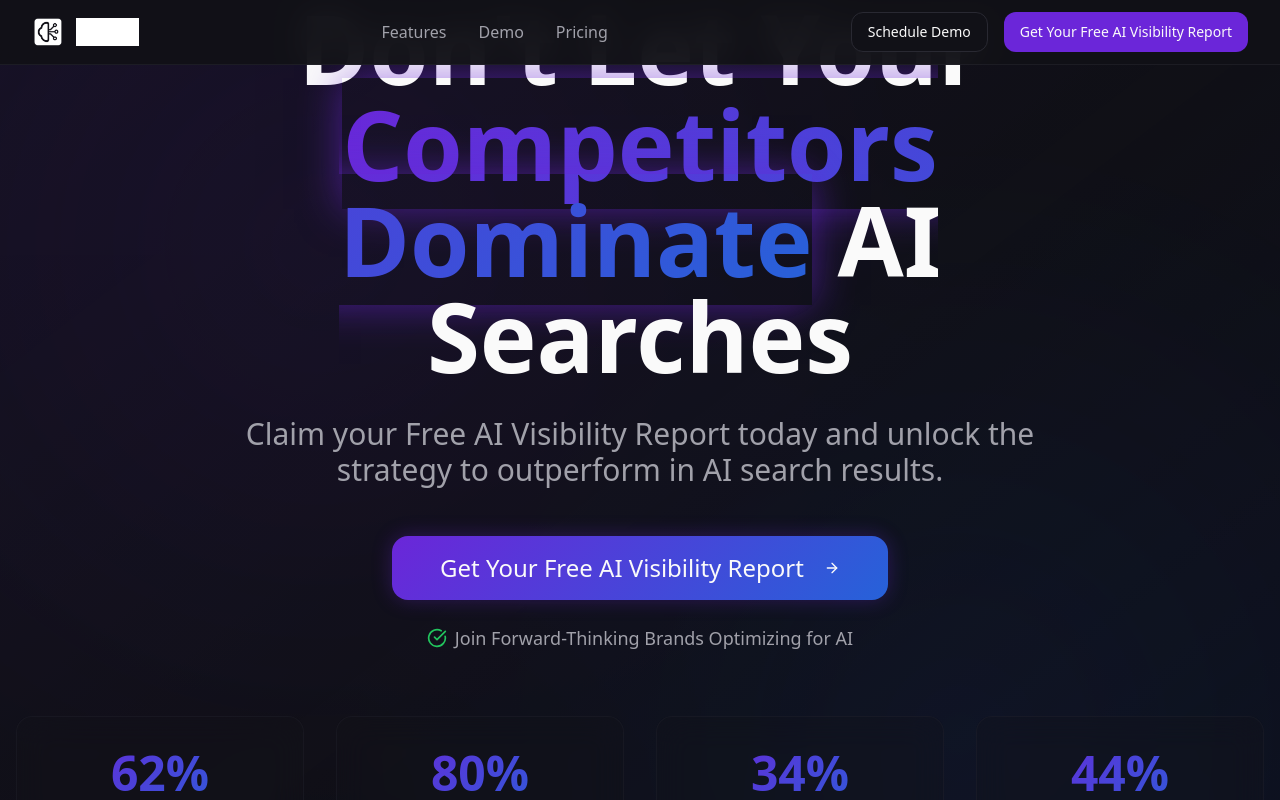
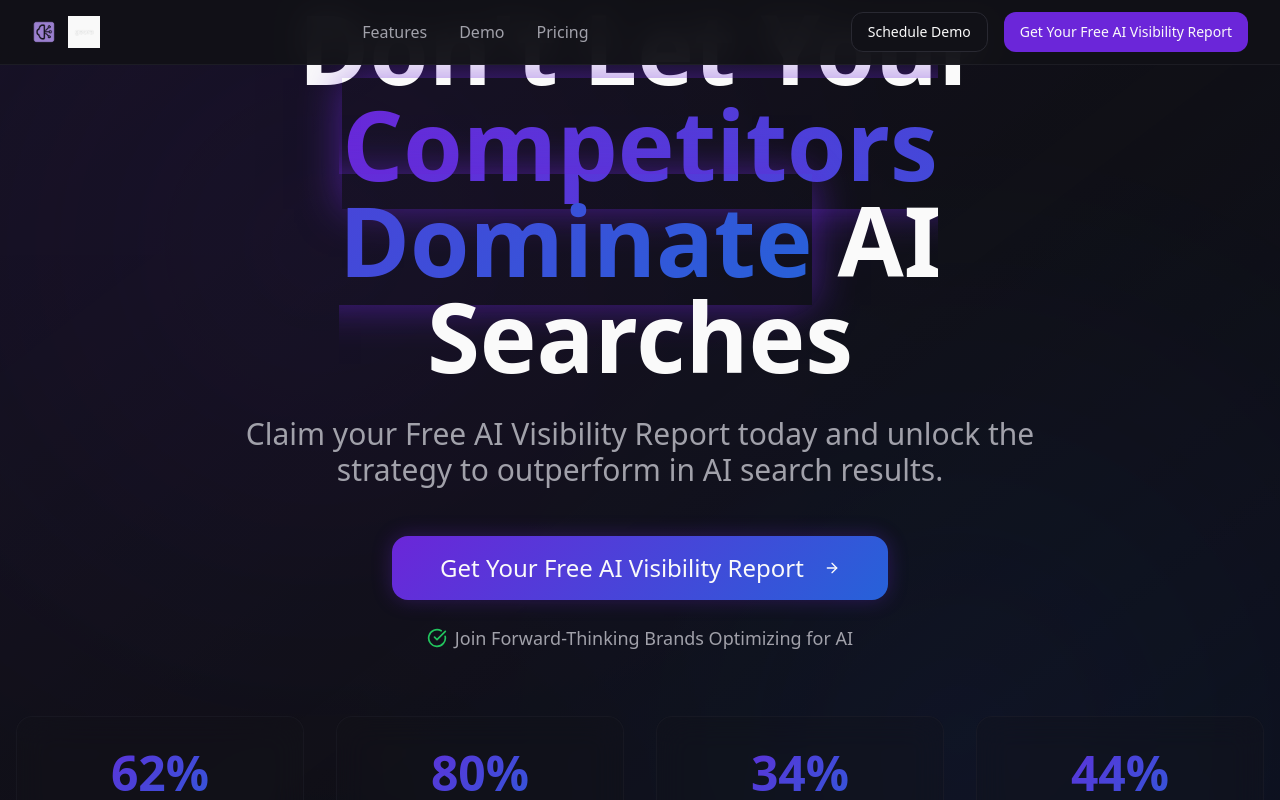
Before and after one commit to raaadu/geora-ai-visibility-page, a React (Vite) app: page / in a window 1280 px wide. Shown: the top 800 px of the page. Built offline with nearby package versions, Linux system fonts and the light colour scheme.

Commit message:
Update navbar with new logo and icon

```diff
--- a/src/components/Header.tsx
+++ b/src/components/Header.tsx
@@ -1,6 +1,8 @@
 import { useState } from "react";
 import { Menu, X } from "lucide-react";
 import { Button } from "@/components/ui/button";
+import georaIcon from "@/assets/geora-logo-icon.png";
+import georaLogo from "@/assets/geora-logo-white.png";
 
 interface HeaderProps {
   isDark?: boolean;
@@ -20,17 +22,17 @@ export default function Header({ isDark, toggleTheme }: HeaderProps) {
     <header className="fixed top-0 left-0 right-0 z-50 bg-geora-dark/95 backdrop-blur-lg border-b border-border/50">
       <div className="container mx-auto px-4 lg:px-8">
         <div className="flex items-center justify-between h-16">
-          {/* Combined Logo */}
+          {/* Logo */}
           <div className="flex items-center gap-3 cursor-pointer group hover:opacity-90 transition-opacity duration-200">
             <img
-              src="/src/assets/geora-logo-icon.png"
+              src={georaIcon}
               alt="Geora Icon"
-              className="h-8 w-8 object-contain brightness-0 invert"
+              className="h-6 w-6 object-contain"
             />
             <img
-              src="/lovable-uploads/af0d949e-d8dc-4aa2-a602-f10b816398bb.png"
+              src={georaLogo}
               alt="Geora Logo"
-              className="h-7 w-auto object-contain brightness-0 invert"
+              className="h-8 w-auto object-contain"
             />
           </div>
 
```
